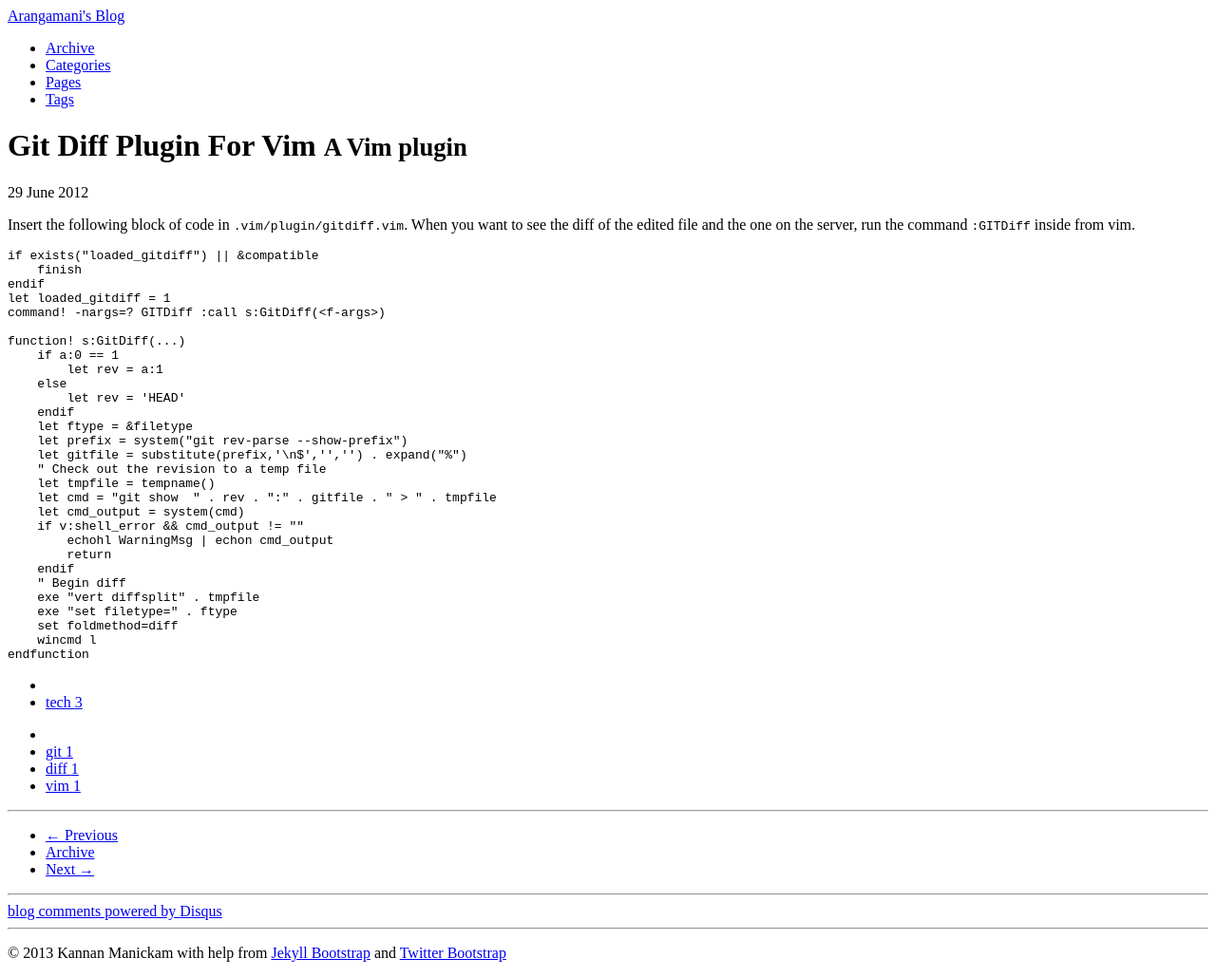
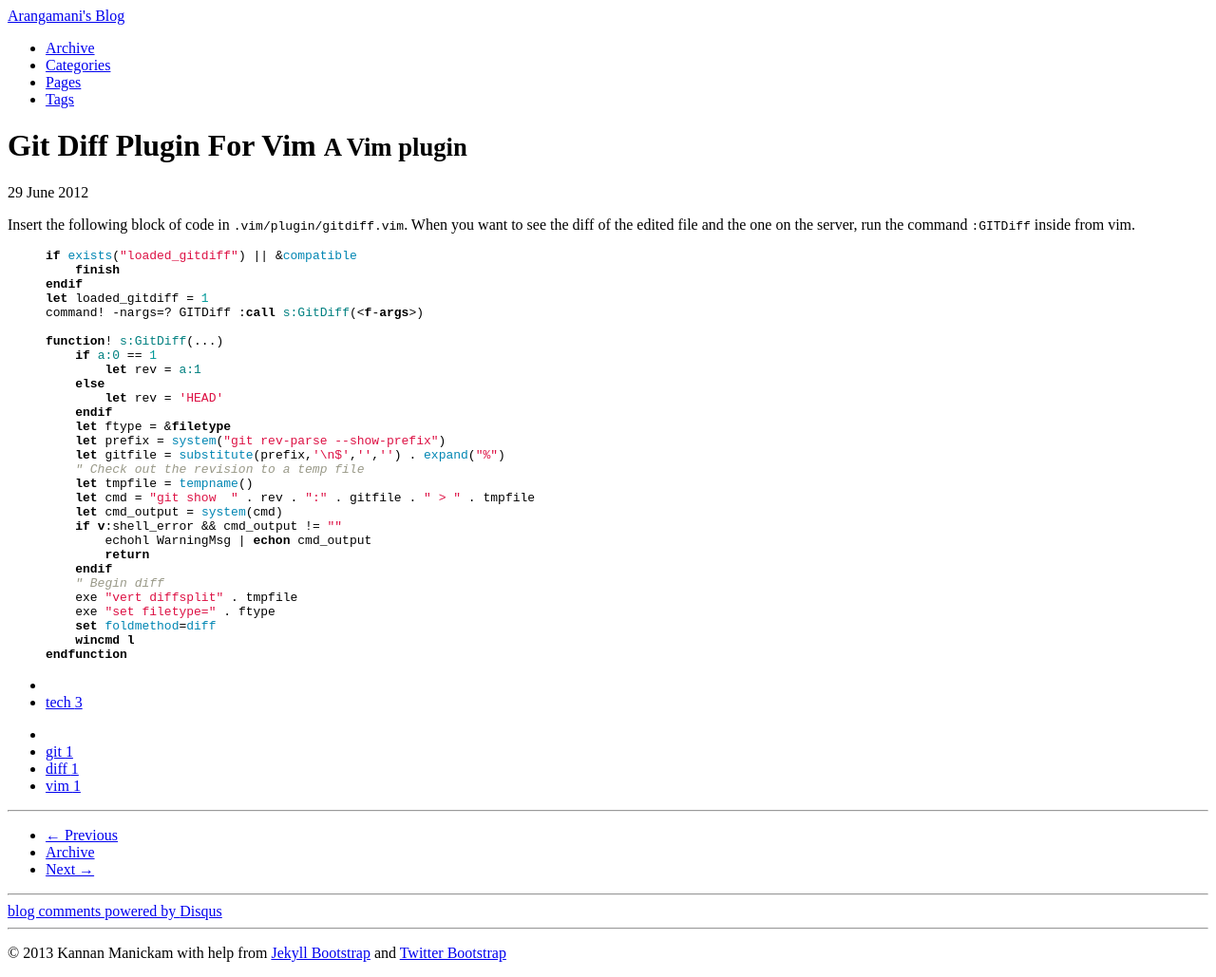
Before and after one commit to arangamani/blog, a Jekyll site: the page built from _posts/2012-06-29-git-diff-plugin-for-vim.md, in a window 1280 px wide. Shown: the whole page at 95% size. Built offline with Jekyll 4.4.1, drawn with Linux system fonts in a browser that asks for light colours; comment, search, counter and statistics services are not loaded.

Commit message:
Added Syntax highlighting
* Added syntax highlighter css
* Enabled syntax highlighting for Git diff plugin for vim

```diff
--- a/_posts/2012-06-29-git-diff-plugin-for-vim.md
+++ b/_posts/2012-06-29-git-diff-plugin-for-vim.md
@@ -6,36 +6,40 @@ tags : [git, diff, vim]
 ---
 {% include JB/setup %}
 
+<link href="/blog/assets/css/syntax.css" rel="stylesheet" type="text/css"/>
+
 Insert the following block of code in `.vim/plugin/gitdiff.vim`. When you want
 to see the diff of the edited file and the one on the server, run the command
 `:GITDiff` inside from vim.
 
-    if exists("loaded_gitdiff") || &compatible
-        finish
+{% highlight vim %}
+if exists("loaded_gitdiff") || &compatible
+    finish
+endif
+let loaded_gitdiff = 1
+command! -nargs=? GITDiff :call s:GitDiff(<f-args>)
+
+function! s:GitDiff(...)
+    if a:0 == 1
+        let rev = a:1
+    else
+        let rev = 'HEAD'
     endif
-    let loaded_gitdiff = 1
-    command! -nargs=? GITDiff :call s:GitDiff(<f-args>)
-
-    function! s:GitDiff(...)
-        if a:0 == 1
-            let rev = a:1
-        else
-            let rev = 'HEAD'
-        endif
-        let ftype = &filetype
-        let prefix = system("git rev-parse --show-prefix")
-        let gitfile = substitute(prefix,'\n$','','') . expand("%")
-        " Check out the revision to a temp file
-        let tmpfile = tempname()
-        let cmd = "git show  " . rev . ":" . gitfile . " > " . tmpfile
-        let cmd_output = system(cmd)
-        if v:shell_error && cmd_output != ""
-            echohl WarningMsg | echon cmd_output
-            return
-        endif
-        " Begin diff
-        exe "vert diffsplit" . tmpfile
-        exe "set filetype=" . ftype
-        set foldmethod=diff
-        wincmd l
-    endfunction
+    let ftype = &filetype
+    let prefix = system("git rev-parse --show-prefix")
+    let gitfile = substitute(prefix,'\n$','','') . expand("%")
+    " Check out the revision to a temp file
+    let tmpfile = tempname()
+    let cmd = "git show  " . rev . ":" . gitfile . " > " . tmpfile
+    let cmd_output = system(cmd)
+    if v:shell_error && cmd_output != ""
+        echohl WarningMsg | echon cmd_output
+        return
+    endif
+    " Begin diff
+    exe "vert diffsplit" . tmpfile
+    exe "set filetype=" . ftype
+    set foldmethod=diff
+    wincmd l
+endfunction
+{% endhighlight %}
--- /dev/null
+++ b/assets/css/syntax.css
@@ -0,0 +1,60 @@
+.highlight  { background: #ffffff; }
+.highlight .c { color: #999988; font-style: italic } /* Comment */
+.highlight .err { color: #a61717; background-color: #e3d2d2 } /* Error */
+.highlight .k { font-weight: bold } /* Keyword */
+.highlight .o { font-weight: bold } /* Operator */
+.highlight .cm { color: #999988; font-style: italic } /* Comment.Multiline */
+.highlight .cp { color: #999999; font-weight: bold } /* Comment.Preproc */
+.highlight .c1 { color: #999988; font-style: italic } /* Comment.Single */
+.highlight .cs { color: #999999; font-weight: bold; font-style: italic } /* Comment.Special */
+.highlight .gd { color: #000000; background-color: #ffdddd } /* Generic.Deleted */
+.highlight .gd .x { color: #000000; background-color: #ffaaaa } /* Generic.Deleted.Specific */
+.highlight .ge { font-style: italic } /* Generic.Emph */
+.highlight .gr { color: #aa0000 } /* Generic.Error */
+.highlight .gh { color: #999999 } /* Generic.Heading */
+.highlight .gi { color: #000000; background-color: #ddffdd } /* Generic.Inserted */
+.highlight .gi .x { color: #000000; background-color: #aaffaa } /* Generic.Inserted.Specific */
+.highlight .go { color: #888888 } /* Generic.Output */
+.highlight .gp { color: #555555 } /* Generic.Prompt */
+.highlight .gs { font-weight: bold } /* Generic.Strong */
+.highlight .gu { color: #aaaaaa } /* Generic.Subheading */
+.highlight .gt { color: #aa0000 } /* Generic.Traceback */
+.highlight .kc { font-weight: bold } /* Keyword.Constant */
+.highlight .kd { font-weight: bold } /* Keyword.Declaration */
+.highlight .kp { font-weight: bold } /* Keyword.Pseudo */
+.highlight .kr { font-weight: bold } /* Keyword.Reserved */
+.highlight .kt { color: #445588; font-weight: bold } /* Keyword.Type */
+.highlight .m { color: #009999 } /* Literal.Number */
+.highlight .s { color: #d14 } /* Literal.String */
+.highlight .na { color: #008080 } /* Name.Attribute */
+.highlight .nb { color: #0086B3 } /* Name.Builtin */
+.highlight .nc { color: #445588; font-weight: bold } /* Name.Class */
+.highlight .no { color: #008080 } /* Name.Constant */
+.highlight .ni { color: #800080 } /* Name.Entity */
+.highlight .ne { color: #990000; font-weight: bold } /* Name.Exception */
+.highlight .nf { color: #990000; font-weight: bold } /* Name.Function */
+.highlight .nn { color: #555555 } /* Name.Namespace */
+.highlight .nt { color: #000080 } /* Name.Tag */
+.highlight .nv { color: #008080 } /* Name.Variable */
+.highlight .ow { font-weight: bold } /* Operator.Word */
+.highlight .w { color: #bbbbbb } /* Text.Whitespace */
+.highlight .mf { color: #009999 } /* Literal.Number.Float */
+.highlight .mh { color: #009999 } /* Literal.Number.Hex */
+.highlight .mi { color: #009999 } /* Literal.Number.Integer */
+.highlight .mo { color: #009999 } /* Literal.Number.Oct */
+.highlight .sb { color: #d14 } /* Literal.String.Backtick */
+.highlight .sc { color: #d14 } /* Literal.String.Char */
+.highlight .sd { color: #d14 } /* Literal.String.Doc */
+.highlight .s2 { color: #d14 } /* Literal.String.Double */
+.highlight .se { color: #d14 } /* Literal.String.Escape */
+.highlight .sh { color: #d14 } /* Literal.String.Heredoc */
+.highlight .si { color: #d14 } /* Literal.String.Interpol */
+.highlight .sx { color: #d14 } /* Literal.String.Other */
+.highlight .sr { color: #009926 } /* Literal.String.Regex */
+.highlight .s1 { color: #d14 } /* Literal.String.Single */
+.highlight .ss { color: #990073 } /* Literal.String.Symbol */
+.highlight .bp { color: #999999 } /* Name.Builtin.Pseudo */
+.highlight .vc { color: #008080 } /* Name.Variable.Class */
+.highlight .vg { color: #008080 } /* Name.Variable.Global */
+.highlight .vi { color: #008080 } /* Name.Variable.Instance */
+.highlight .il { color: #009999 } /* Literal.Number.Integer.Long */
```
